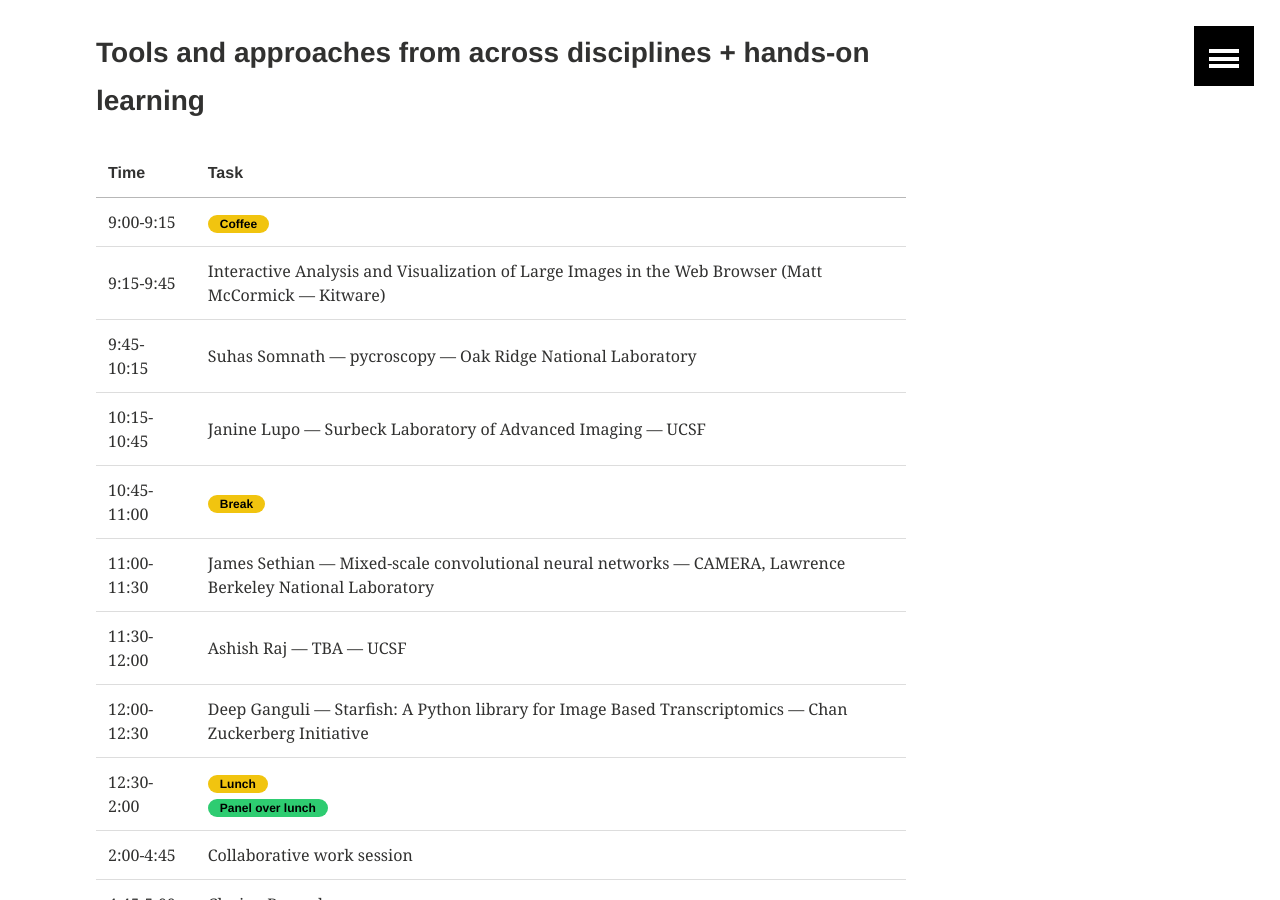
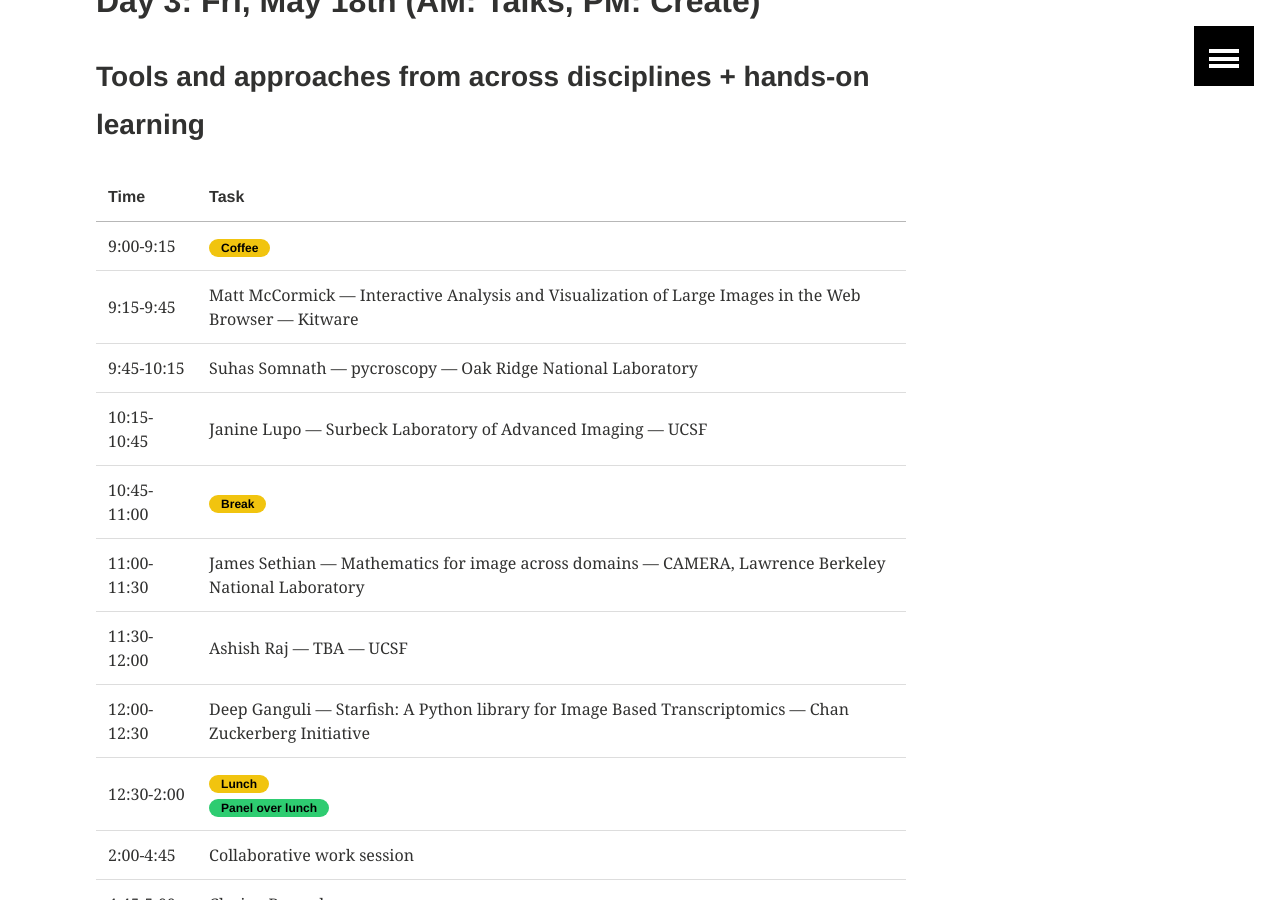
Before and after one commit to imagexd/imagexd.github.io, a Jekyll site: the page built from programs/imagexd2018.md, in a window 1280 px wide and 900 px high, scrolled down 2402 px. Built offline with Jekyll 4.4.1, drawn with Linux system fonts in a browser that asks for light colours; some of the changed text lies outside the part shown.

Commit message:
updated speaker title

```diff
--- a/programs/imagexd2018.md
+++ b/programs/imagexd2018.md
@@ -71,13 +71,13 @@
 |:------------|:--------|
 | 9:00-9:15   | <span class="badge warning">Coffee</span>  |
 |----
-| 9:15-9:45   | Interactive Analysis and Visualization of Large Images in the Web Browser (Matt McCormick --- Kitware)  |
+| 9:15-9:45   | Matt McCormick --- Interactive Analysis and Visualization of Large Images in the Web Browser  --- Kitware  |
 | 9:45-10:15  | Suhas Somnath --- pycroscopy --- Oak Ridge National Laboratory  |
 | 10:15-10:45 | Janine Lupo --- Surbeck Laboratory of Advanced Imaging --- UCSF |
 |----
 | 10:45-11:00 | <span class="badge warning">Break</span>   |
 |----
-| 11:00-11:30 | James Sethian --- Mixed-scale convolutional neural networks --- CAMERA, Lawrence Berkeley National Laboratory |
+| 11:00-11:30 | James Sethian --- Mathematics for image across domains --- CAMERA, Lawrence Berkeley National Laboratory |
 | 11:30-12:00 | Ashish Raj --- TBA --- UCSF |
 | 12:00-12:30 | Deep Ganguli --- Starfish: A Python library for Image Based Transcriptomics --- Chan Zuckerberg Initiative |
 |----
```
Also changed, not shown: other parts of programs/imagexd2018.md (+2 -2 lines).
